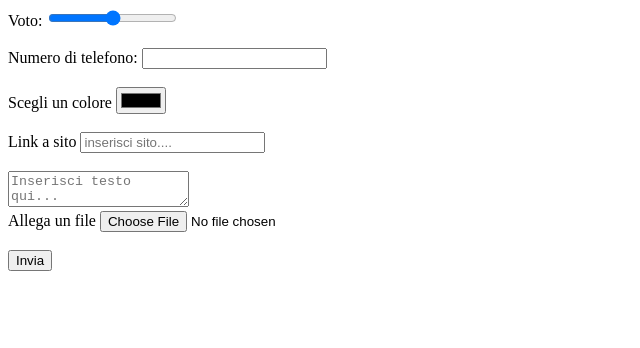
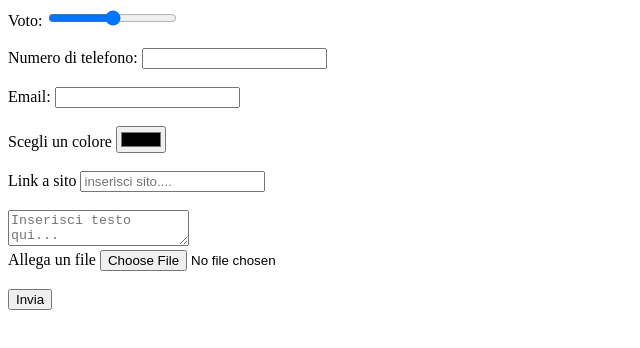
Before and after one commit to Rubenxx00/5A-websites, a plain HTML site: page esempio3_form/avanzati.html in a window 1280 px wide. Shown: the whole page, without its empty margins (0-640 px from the left). Drawn offline with Linux system fonts and the light colour scheme.

Commit message:
modify avanzati

```diff
--- a/esempio3_form/avanzati.html
+++ b/esempio3_form/avanzati.html
@@ -13,6 +13,12 @@
         <input type="tel" id="tel" name="tel"> <br>
         <!-- Da mobile apre il tastierino numerico al posto della tastiera QWERTY  -->
         <br>
+
+
+        <label for="email">Email:</label>
+        <input type="email" id="email" name="email"> <br>
+        <br>
+        <!-- esegue anche un controllo di validità -->
 
         <label for="col">Scegli un colore</label>
         <input type="color" id="col" name="col"><br>
```
